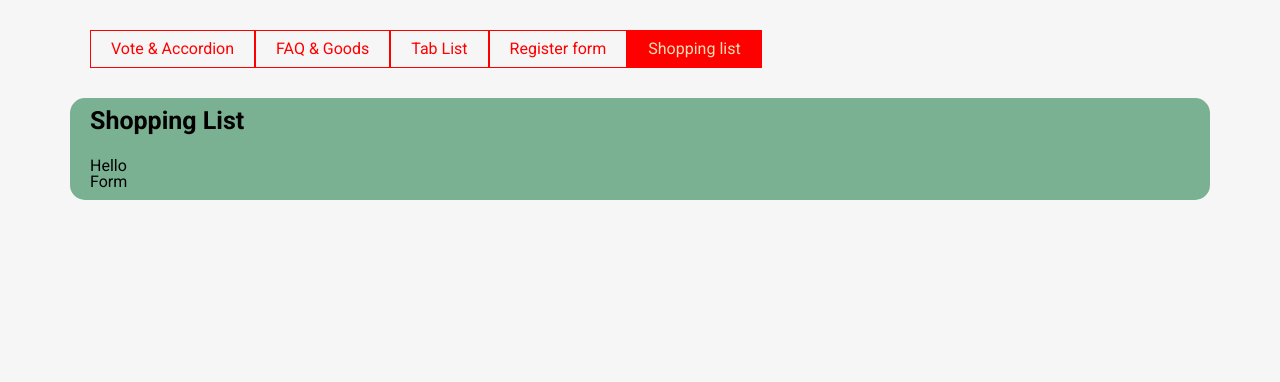
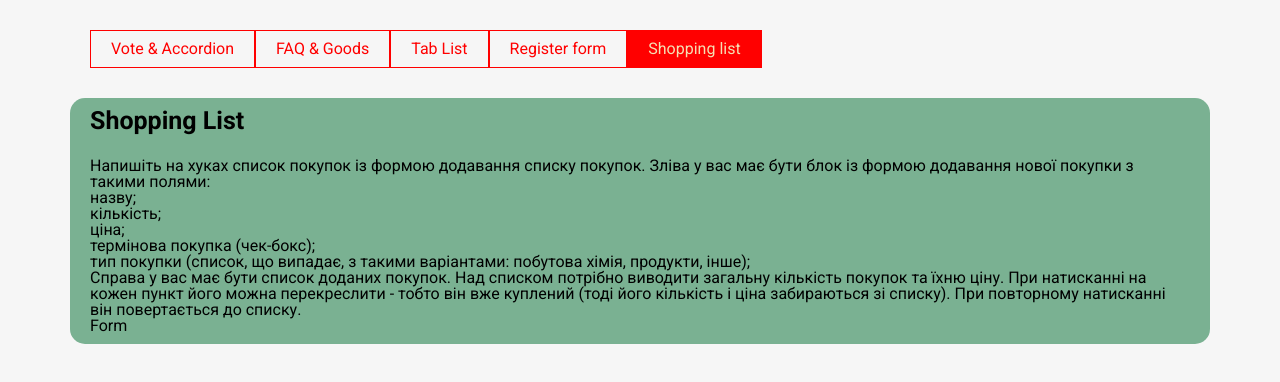
Before and after one commit to RuslanNegoda1989Arjuna/first-app, a React (Create React App) app: page /shopping_list in a window 1280 px wide. Shown: the top 382 px of the page. Built offline with nearby package versions, Linux system fonts and the light colour scheme.

Commit message:
task add

```diff
--- a/src/modules/ShoppingList/ShoppingList.jsx
+++ b/src/modules/ShoppingList/ShoppingList.jsx
@@ -3,7 +3,16 @@ import styles from './shoppingList.module.scss'
 const ShoppingList = () => {
     return (
         <div>
-            <p>Hello</p>
+            <p>Напишіть на хуках список покупок із формою додавання списку покупок. Зліва у вас має бути блок із формою додавання нової покупки з такими полями:</p>
+                <ul>
+                    <li>назву;</li>
+                    <li>кількість;</li>
+                    <li>ціна;</li>
+                    <li>термінова покупка (чек-бокс);</li>
+                    <li>тип покупки (список, що випадає, з такими варіантами: побутова хімія, продукти, інше);</li>
+</ul>
+
+<p>Cправа у вас має бути список доданих покупок. Над списком потрібно виводити загальну кількість покупок та їхню ціну. При натисканні на кожен пункт його можна перекреслити - тобто він вже куплений (тоді його кількість і ціна забираються зі списку). При повторному натисканні він повертається до списку.</p>
     </div>
 )
 }
```
